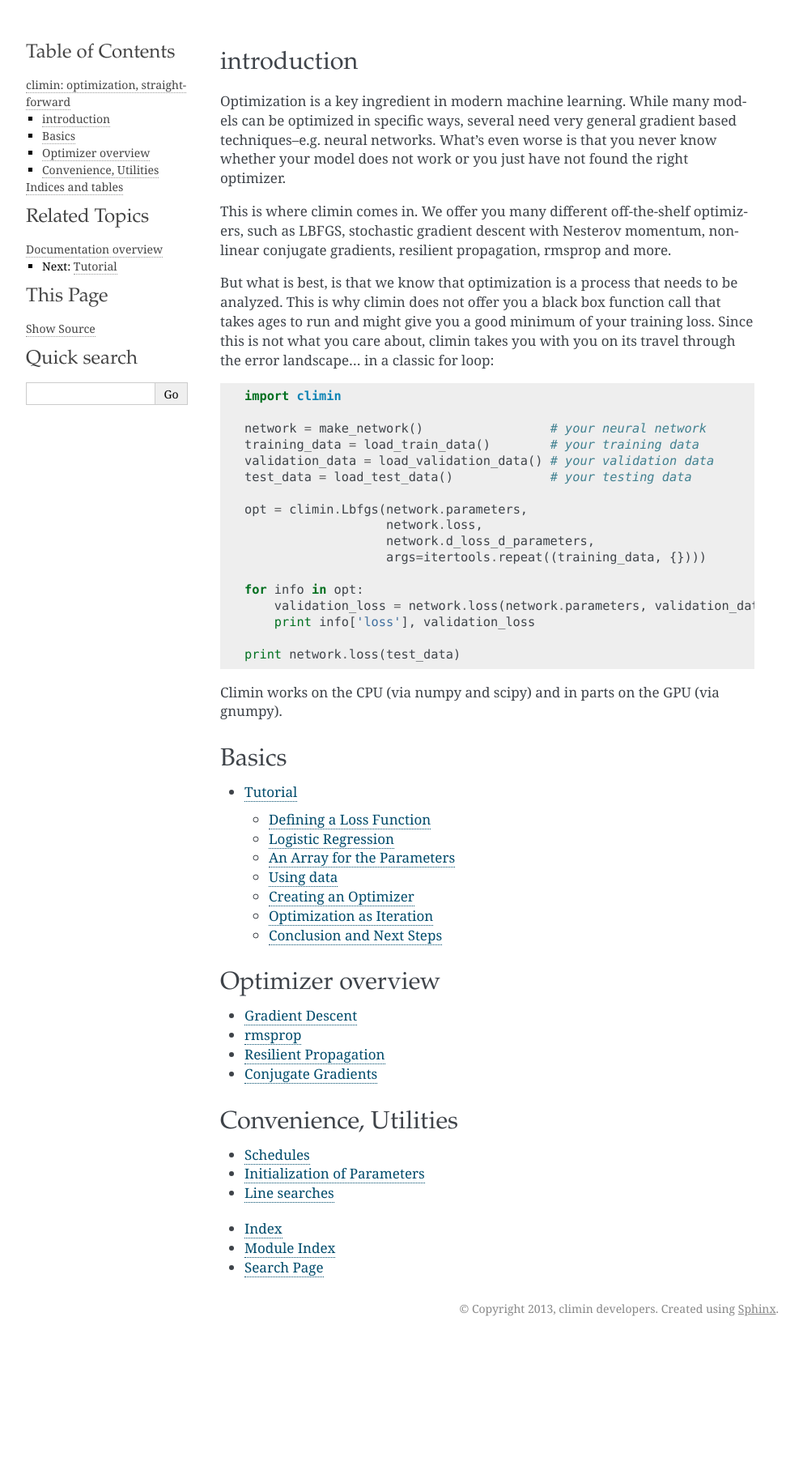
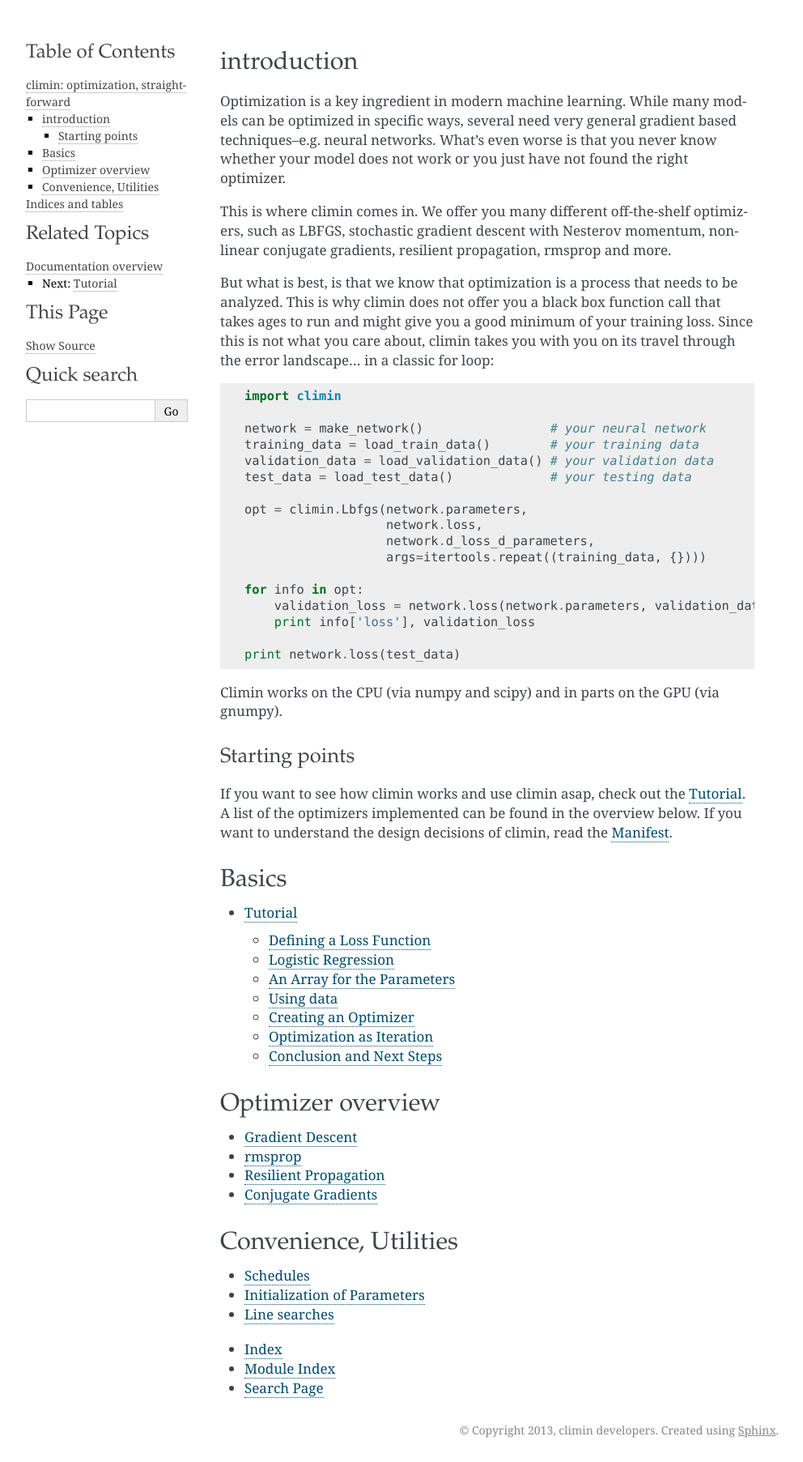
Before and after one commit to BRML/climin, a Sphinx documentation site: the page built from docs/source/index.rst, in a window 1280 px wide. Shown: the whole page at 81% size, without its empty margins (148-1140 px from the left). Built offline with Sphinx 7.4.7, drawn with Linux system fonts in a browser that asks for light colours; formulas are drawn with MathJax 3; before the commit the page ends 1655 px from its top, so only the background shows below that.

Commit message:
added manifest

```diff
--- a/docs/source/index.rst
+++ b/docs/source/index.rst
@@ -46,6 +46,16 @@
 gnumpy).
 
 
+Starting points
+^^^^^^^^^^^^^^^
+
+If you want to see how climin works and use climin asap, check out the
+:doc:`tutorial`. A list of the optimizers implemented can be found in the
+overview below. If you want to understand the design decisions of climin,
+read the :doc:`manifest`.
+
+
+
 Basics
 ------
 
```
Also changed, not shown: docs/source/manifest.rst (added, +48 -0 lines).
